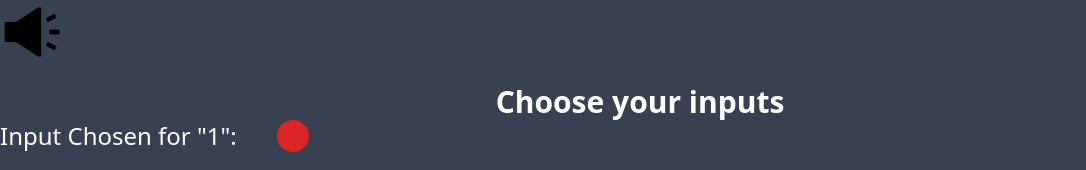
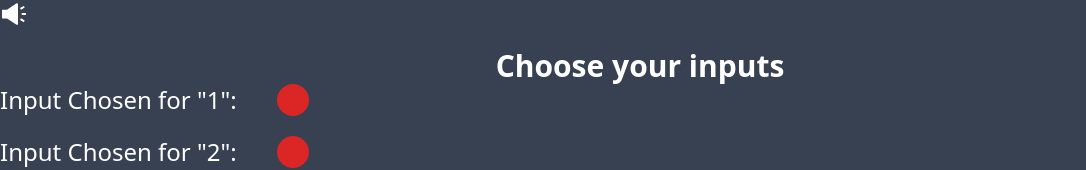
Before and after one commit to Howtoad/acidrainpractice, a React (Create React App) app: page / in a window 1280 px wide. Shown: the top 170 px of the page, without its empty margins (0-1086 px from the left). Built offline with nearby package versions, Linux system fonts and the light colour scheme.

Commit message:
ingame sound

```diff
--- a/src/components/IngameSound.js
+++ b/src/components/IngameSound.js
@@ -1,12 +1,30 @@
 import { AiFillSound } from "react-icons/ai";
-
+import ingameSound from "../media/sound/acid_sound.mp3";
+import { useState, useRef, useEffect } from "react";
 
 const IngameSound = () => {
-
-
+  const [isPlaying, setIsPlaying] = useState(false);
+  const audioRef = useRef(null);
+  useEffect(() => {
+    audioRef.current = new Audio(ingameSound);
+    audioRef.current.loop = true;
+    return () => {
+      audioRef.current.pause();
+    };
+  }, []);
+  const playIngameSound = () => {
+    if (!isPlaying) {
+      audioRef.current.play();
+      setIsPlaying(true);
+    } else {
+      audioRef.current.currentTime = 0;
+      audioRef.current.pause();
+      setIsPlaying(false);
+    }
+  };
   return (
-    <div className="cursor-pointer max-w-fit">
-      <AiFillSound  size={64} />
+    <div className="cursor-pointer max-w-fit text-white">
+      <AiFillSound size={28} onClick={playIngameSound} />
     </div>
   );
 };
```
